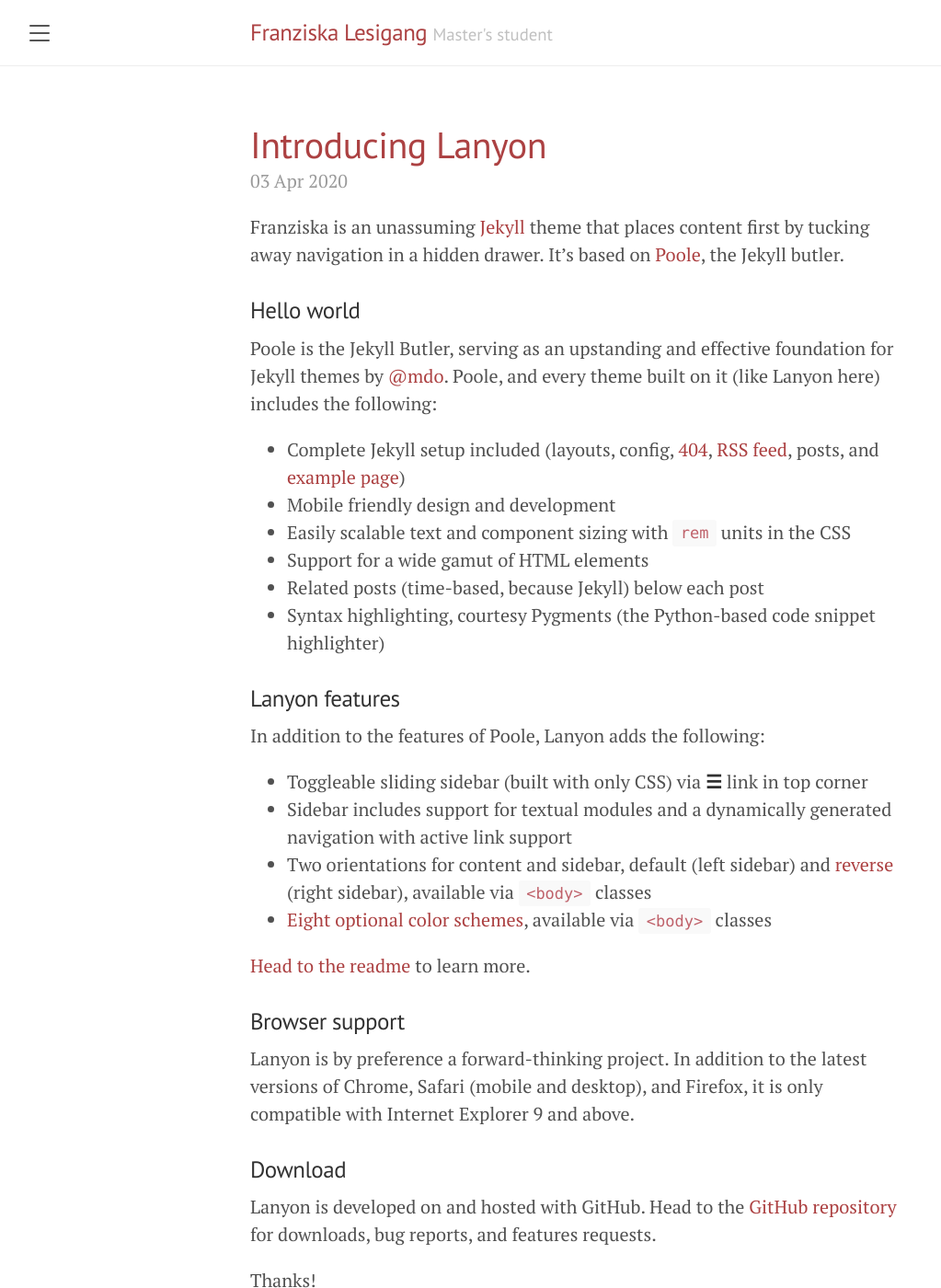
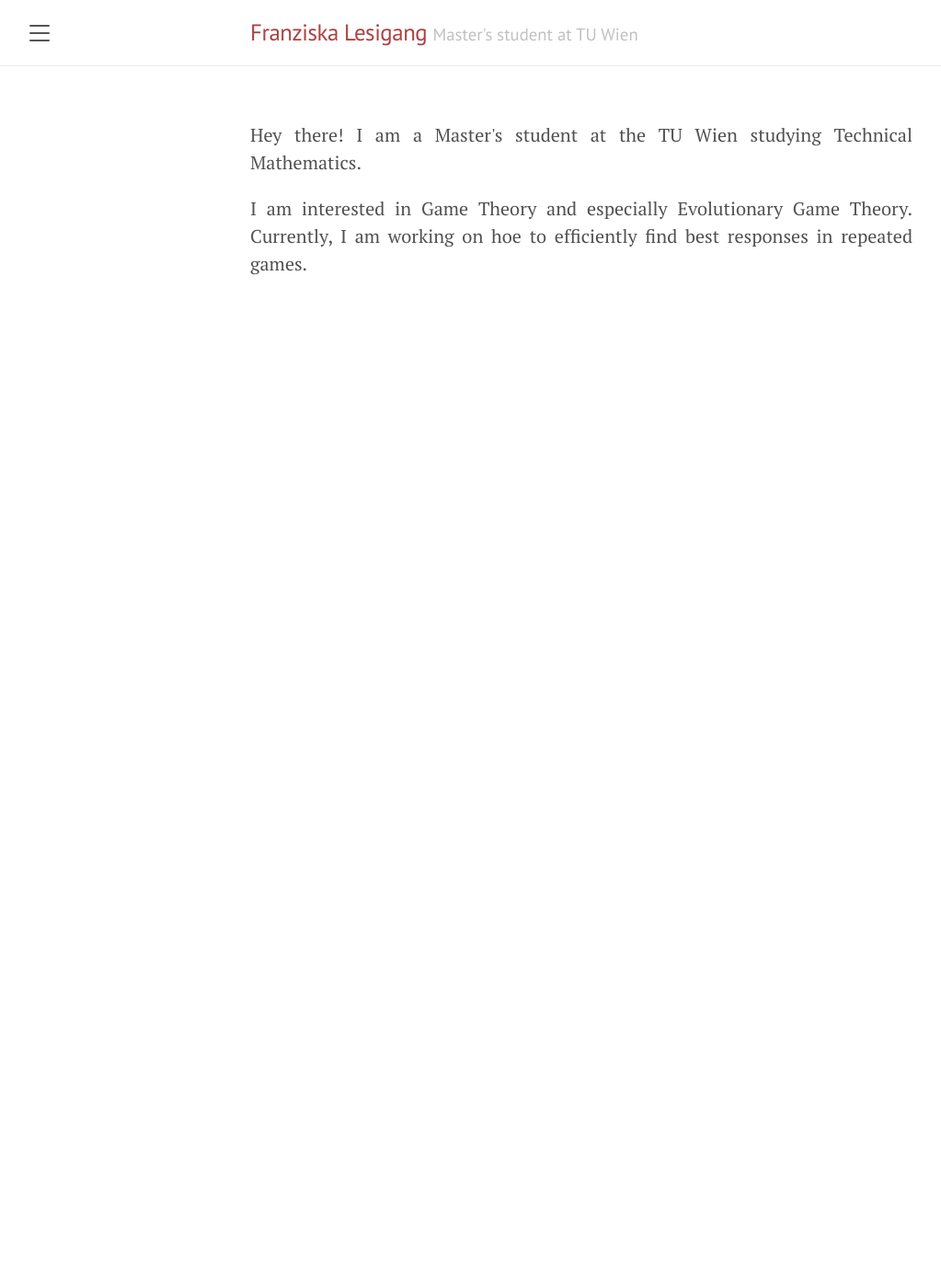
Before and after one commit to FranziLesi/FranziLesi.github.io, a Jekyll site: the page built from index.md, in a window 1280 px wide and 1400 px high. Shown: the whole window at 92% size, without its empty margins (8-1031 px from the left). Built offline with Jekyll 4.4.1, drawn with Linux system fonts in a browser that asks for light colours; the list of posts is cut into pages by our own code; some of the changed text lies outside the part shown.

Commit message:
new version

```diff
--- a/02_publications.md
+++ b/02_publications.md
@@ -4,26 +4,5 @@ title: Publications
 ---
 
 <p class="message">
-  Coming soon!
+  Coming very soon!
 </p>
-
-In the novel, *The Strange Case of Dr. Jeykll and Mr. Hyde*, Mr. Poole is Dr. Jekyll's virtuous and loyal butler. Similarly, Poole is an upstanding and effective butler that helps you build Jekyll themes. It's made by [@mdo](https://twitter.com/mdo).
-
-There are currently two themes built on Poole:
-
-* [Hyde](http://hyde.getpoole.com)
-* [Lanyon](http://lanyon.getpoole.com)
-
-Learn more and contribute on [GitHub](https://github.com/poole).
-
-## Setup
-
-Some fun facts about the setup of this project include:
-
-* Built for [Jekyll](https://jekyllrb.com)
-* Developed on GitHub and hosted for free on [GitHub Pages](https://pages.github.com)
-* Coded with [Atom](https://atom.io)
-
-Have questions or suggestions? Feel free to [open an issue on GitHub](https://github.com/poole/issues/new) or [ask me on Twitter](https://twitter.com/mdo).
-
-Thanks for reading!
--- a/_config.yml
+++ b/_config.yml
@@ -1,6 +1,6 @@
 # Setup
 title:               Franziska Lesigang
-tagline:             "Master's student"
+tagline:             "Master's student at TU Wien"
 description:         'A mathematician interested in evolutionary game theory.'
 url:                 https://FranziLesi.github.io
 baseurl:             ''
--- a/index.html
+++ /dev/null
@@ -1,37 +0,0 @@
----
-layout: default
-title: Home
----
-
-<div class="posts">
-  {% for post in paginator.posts %}
-  <div class="post">
-    <h1 class="post-title">
-      <a href="{{ post.url | absolute_url }}">
-        {{ post.title }}
-      </a>
-    </h1>
-
-    <span class="post-date">{{ post.date | date_to_string }}</span>
-
-    {{ post.content }}
-  </div>
-  {% endfor %}
-</div>
-
-<div class="pagination">
-  {% if paginator.next_page %}
-    <a class="pagination-item older" href="{{ paginator.next_page_path | absolute_url }}">Older</a>
-  {% else %}
-    <span class="pagination-item older">Older</span>
-  {% endif %}
-  {% if paginator.previous_page %}
-    {% if paginator.page == 2 %}
-      <a class="pagination-item newer" href="{{ '/' | absolute_url }}">Newer</a>
-    {% else %}
-      <a class="pagination-item newer" href="{{ paginator.previous_page_path | absolute_url }}">Newer</a>
-    {% endif %}
-  {% else %}
-    <span class="pagination-item newer">Newer</span>
-  {% endif %}
-</div>
--- /dev/null
+++ b/index.md
@@ -0,0 +1,13 @@
+---
+layout: default
+title: Home
+---
+
+
+<p style='text-align: justify;'>
+Hey there! I am a Master's student at the TU Wien studying Technical Mathematics.
+</p>
+
+<p style='text-align: justify;'>
+I am interested in Game Theory and especially Evolutionary Game Theory. Currently, I am working on hoe to efficiently find best responses in repeated games.
+</p>
```
Also changed, not shown: 01_about.md (+21 -15 lines).
